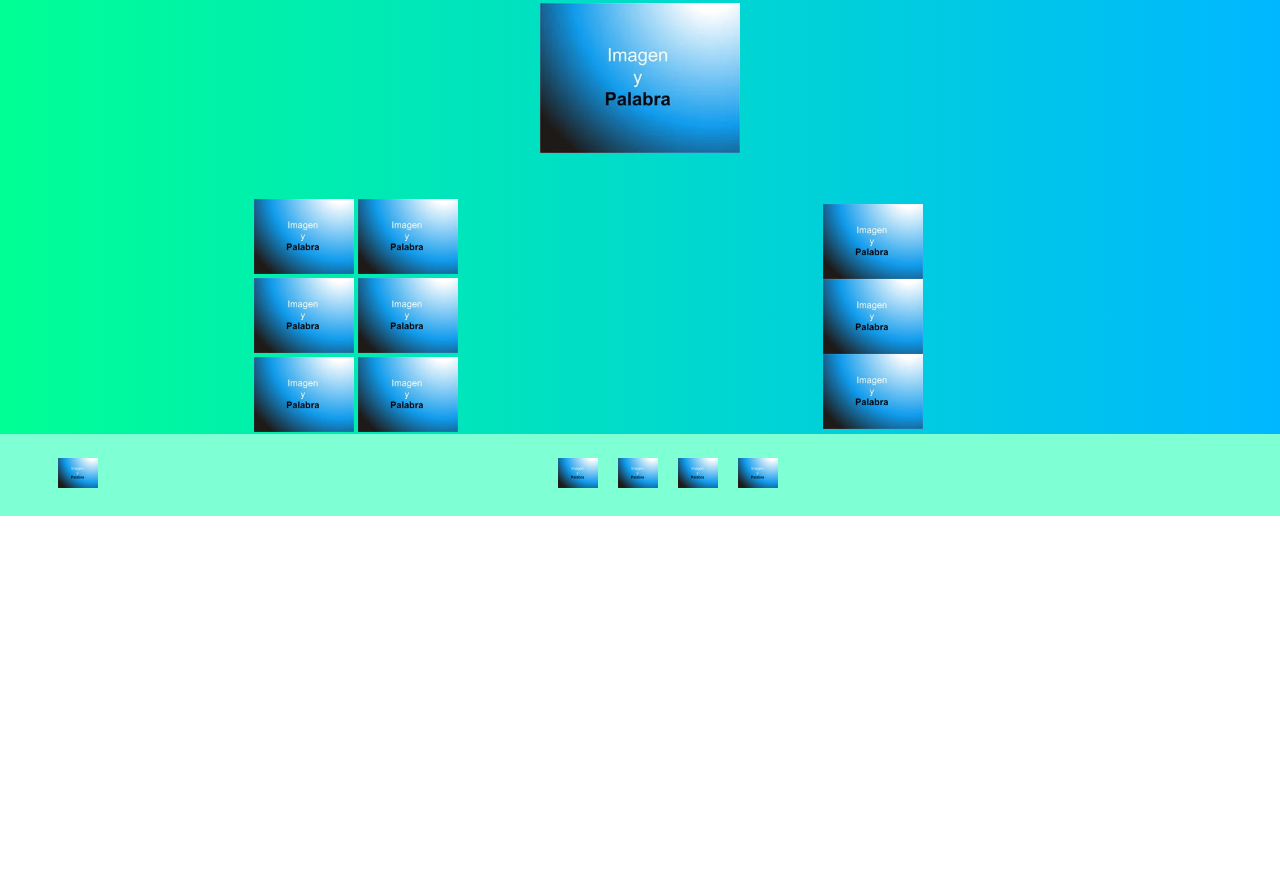
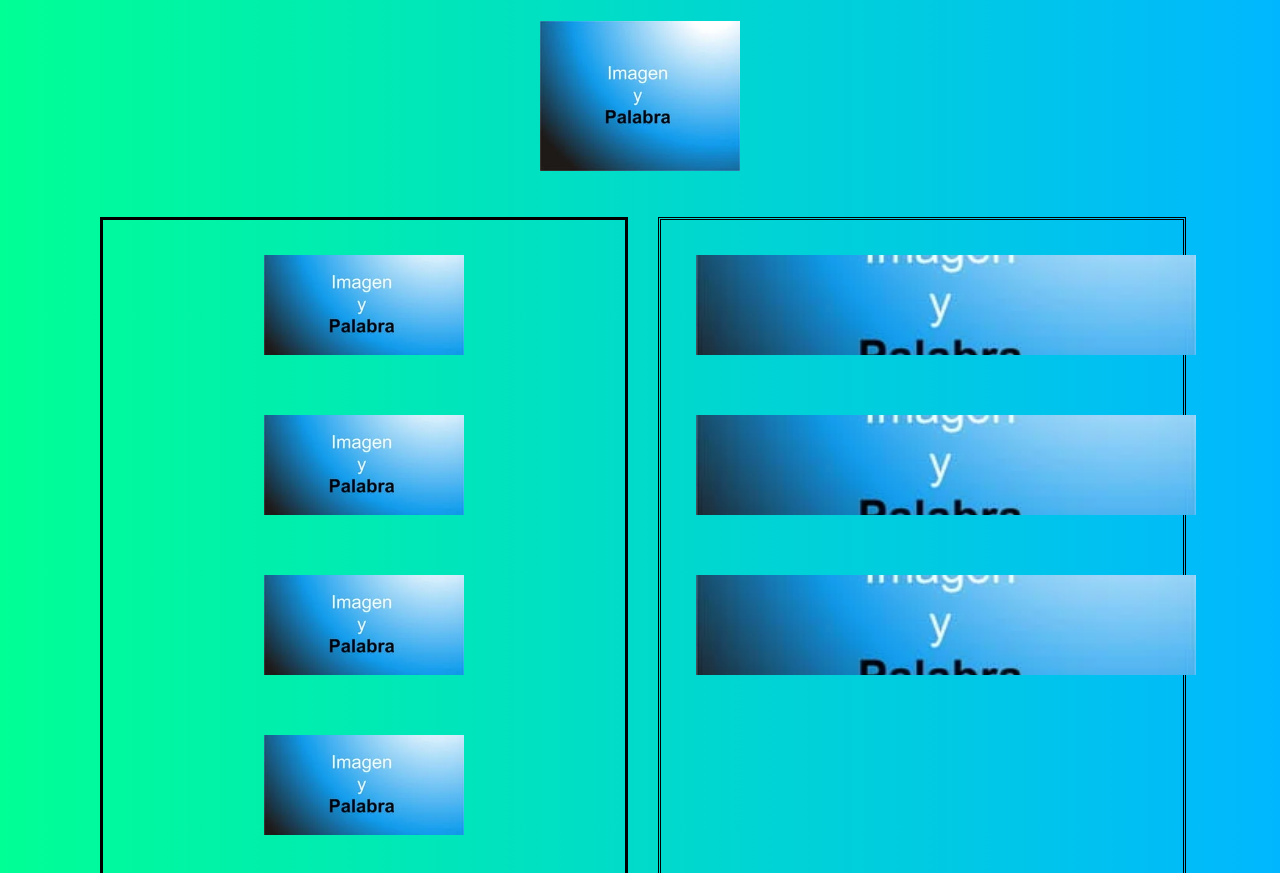
Before and after one commit to CAPi0807/PWM, a plain HTML site: page CODIGO-HTML/PAGINAS/home.html in a window 1280 px wide. Shown: the part 1207-2080 px from the top of the page. Before the commit the page ends 1723 px from the top, so only its background shows below. Drawn offline with Linux system fonts and the light colour scheme.

Commit message:
home finalizado con imágenes distorsionadas y celdas que encapsulan el contenido

```diff
--- a/CODIGO-HTML/PAGINAS/home.html
+++ b/CODIGO-HTML/PAGINAS/home.html
@@ -73,31 +73,36 @@
                 margin: 1em 2em; /* Ajusta el margen entre las imágenes */
             }
 
-            #section_iz{
-                display: inline;
-                background-color: blue;
-                width: 30%;
-            }
-            #section_de{
-                display: inline;
-                background-color: brown;
-                width: 30%;
-            }
-
-            #secciones_bajas{
-                display: inline-block;
-            }
-
             #contenedor_imagenes_alargada{
                 width: 40%;
                 margin-top: 30px;
+                margin-bottom: 30px;
                 padding: 5px;
+                border-color: black;
+                border-style: double;
             }
-            .imagen-rectangular { /*revisar como poner imagenes rectangulares*/
-            width: 600px; /* Ajusta el ancho según tus necesidades */
-            height: 200px; /* Ajusta la altura según tus necesidades */
-            object-fit: cover; /* Esto asegura que la imagen se ajuste dentro del cuadro sin distorsión */
-        }
+            #contenedor_imagenes_alargada img{ /*revisar como poner imagenes rectangulares*/
+                width: 500px; /* Ajusta el ancho según tus necesidades */
+                height: 100px; /* Ajusta la altura según tus necesidades */
+                object-fit: cover; /* Esto asegura que la imagen se ajuste dentro del cuadro sin distorsión */
+                padding:30px;
+            }
+            #contenedor_imagenes_destacadas{
+                width: 40%;
+                margin-top: 30px;
+                margin-bottom: 30px;
+                margin-right: 30px;
+                padding: 5px;
+                border-color: black;
+                border-style:solid;
+            }
+
+            #contenedor_imagenes_destacadas img{
+                width: 200px; /* Ajusta el ancho según tus necesidades */
+                height: 100px; /* Ajusta la altura según tus necesidades */
+                object-fit: cover; /* Esto asegura que la imagen se ajuste dentro del cuadro sin distorsión */
+                padding:30px;
+            }
 
         </style>
 
@@ -129,6 +134,7 @@
 
 
             <h2 style="margin-top: 3em;  margin-bottom: -16px;">Mas vistos</h2>
+            <br>
             <section class="líneaJuegos">
                 <img src = "imagenEjemplo.jpg" >
                 <img src = "imagenEjemplo.jpg" >
@@ -144,33 +150,33 @@
 
 
         <section style="width: 100%; display: flex;">
-            <section style="margin-left: 100px; margin-top: 30px; width: 40%;">
-                <img src = "imagenEjemplo.jpg" style = "width: 100" class = ".imagen-rectangular" >
-                <img src = "imagenEjemplo.jpg" style = "width: 100">
+            <section id = contenedor_imagenes_destacadas style="margin-left: 100px; margin-top: 30px; width: 40%;">
+                <img src = "imagenEjemplo.jpg">
+                <img src = "imagenEjemplo.jpg">
                 <br>
-                <img src = "imagenEjemplo.jpg" style = "width: 100">
-                <img src = "imagenEjemplo.jpg" style = "width: 100">
+                <img src = "imagenEjemplo.jpg">
+                <img src = "imagenEjemplo.jpg">
                 <br>
-                <img src = "imagenEjemplo.jpg" style = "width: 100">
-                <img src = "imagenEjemplo.jpg" style = "width: 100">
+                <img src = "imagenEjemplo.jpg">
+                <img src = "imagenEjemplo.jpg">
                 <br>
             </section>
             <aside id = contenedor_imagenes_alargada>
-                <img src = "imagenEjemplo.jpg" style = "width: 100">
+                <img src = "imagenEjemplo.jpg">
                 <br>
-                <img src = "imagenEjemplo.jpg" style = "width: 100">
+                <img src = "imagenEjemplo.jpg">
                 <br>
-                <img src = "imagenEjemplo.jpg" style = "width: 100">
+                <img src = "imagenEjemplo.jpg">
                 <br>
             </aside>
         </section>
         </main>
         <footer>
             <a href="pagina6.html" style="float: left; margin-left: 3.1em; margin-right: -3.1em;"><img src="imagenEjemplo.jpg" alt="Paisaje"></a>
-            <a href="pagina6.html"><img src="imagenEjemplo.jpg" alt="Paisaje"></a>
-            <a href="pagina6.html"><img src="imagenEjemplo.jpg" alt="Paisaje"></a>
-            <a href="pagina6.html"><img src="imagenEjemplo.jpg" alt="Paisaje"></a>
-            <a href="pagina6.html"><img src="imagenEjemplo.jpg" alt="Paisaje"></a>
+            <a href="pagina6.html"><img src="imagenEjemplo.jpg"></a>
+            <a href="pagina6.html"><img src="imagenEjemplo.jpg"></a>
+            <a href="pagina6.html"><img src="imagenEjemplo.jpg"></a>
+            <a href="pagina6.html"><img src="imagenEjemplo.jpg"></a>
         </footer>
     </body>
 </html>
```
Also changed, not shown: CODIGO-HTML/PAGINAS/Contenido_lista.html (+7 -4 lines).
